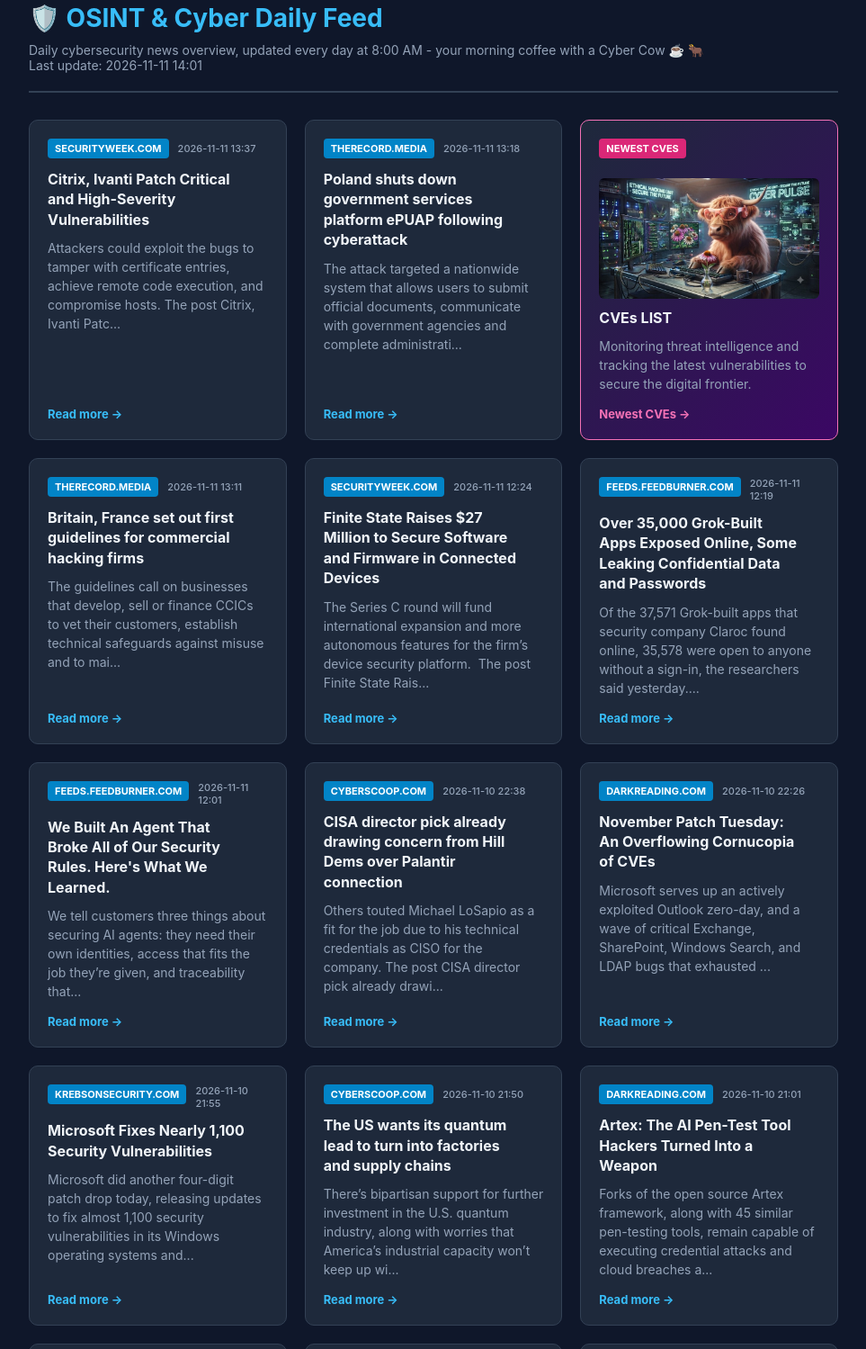
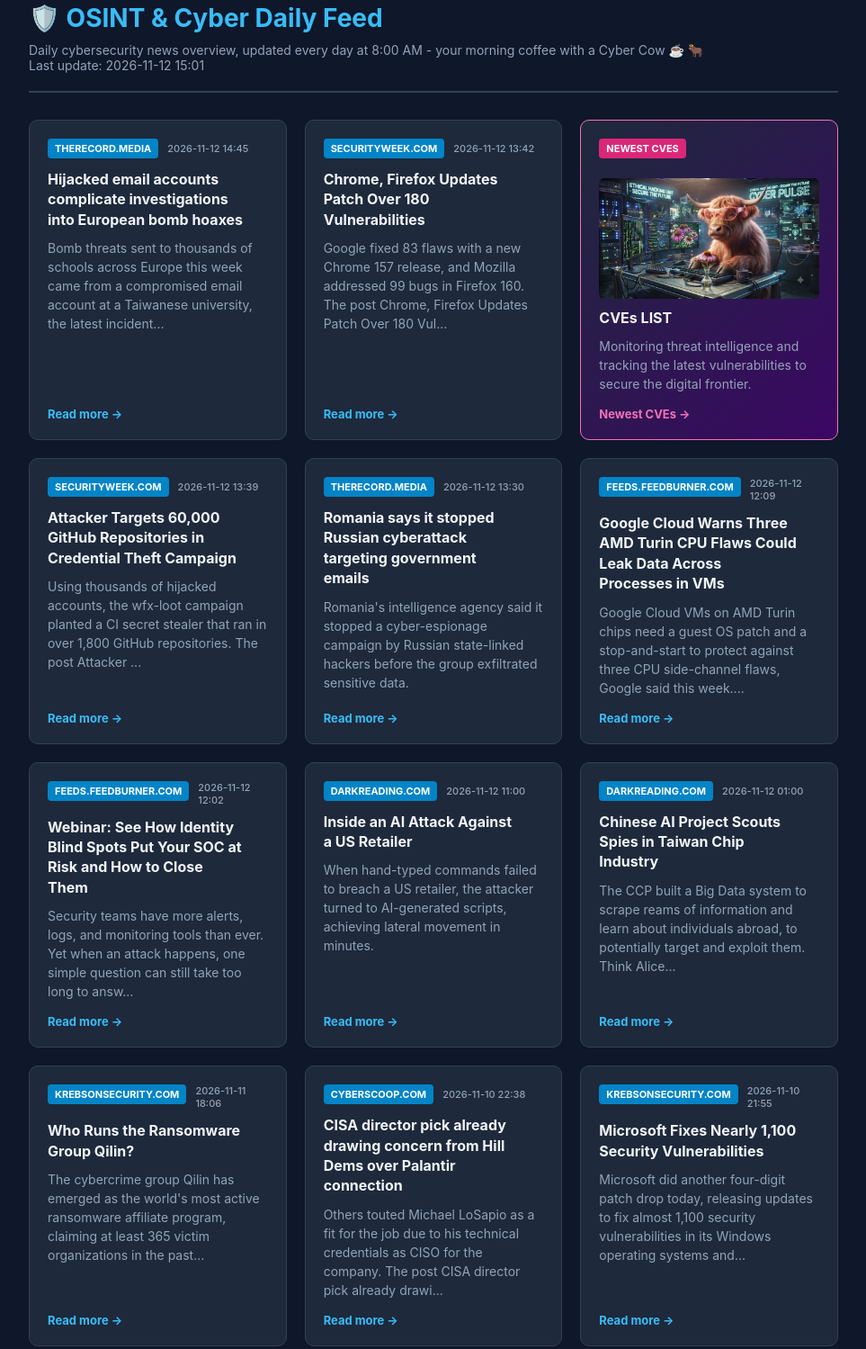
Before and after one commit to bettybu/cyber_pulse, a plain HTML site: page index.html in a window 1280 px wide. Shown: the part 37-1536 px from the top of the page at 90% size, without its empty margins (158-1121 px from the left). Drawn offline with Linux system fonts and the light colour scheme.

Commit message:
Daily automated news update [skip ci]

```diff
--- a/index.html
+++ b/index.html
@@ -107,7 +107,7 @@
     <div class="container">
         <header>
             <h1>🛡️ OSINT & Cyber Daily Feed</h1>
-                <div class="subtitle">Daily cybersecurity news overview, updated every day at 8:00 AM - your morning coffee with a Cyber Cow ☕ 🐂<br>Last update: 2026-11-11 14:01</div>
+                <div class="subtitle">Daily cybersecurity news overview, updated every day at 8:00 AM - your morning coffee with a Cyber Cow ☕ 🐂<br>Last update: 2026-11-12 15:01</div>
         </header>
 
         <div class="grid">
@@ -115,24 +115,24 @@
     <article class="card">
 
         <div style="display: flex; justify-content: flex-start; align-items: center; gap: 10px; margin-bottom: 12px;">
-            <span class="tag" style="margin-bottom: 0;">securityweek.com</span>
-            <span class="date-text">2026-11-11 13:37</span>
+            <span class="tag" style="margin-bottom: 0;">therecord.media</span>
+            <span class="date-text">2026-11-12 14:45</span>
         </div>
-        <h3>Citrix, Ivanti Patch Critical and High-Severity Vulnerabilities</h3>
-        <p class="summary-text">Attackers could exploit the bugs to tamper with certificate entries, achieve remote code execution, and compromise hosts.
-The post Citrix, Ivanti Patc...</p>
-        <a href="https://www.securityweek.com/citrix-ivanti-patch-critical-and-high-severity-vulnerabilities/" target="_blank" class="read-more">Read more &rarr;</a>
+        <h3>Hijacked email accounts complicate investigations into European bomb hoaxes</h3>
+        <p class="summary-text">Bomb threats sent to thousands of schools across Europe this week came from a compromised email account at a Taiwanese university, the latest incident...</p>
+        <a href="https://therecord.media/europe-hoax-email-threats" target="_blank" class="read-more">Read more &rarr;</a>
     </article>
 
     <article class="card">
 
         <div style="display: flex; justify-content: flex-start; align-items: center; gap: 10px; margin-bottom: 12px;">
-            <span class="tag" style="margin-bottom: 0;">therecord.media</span>
-            <span class="date-text">2026-11-11 13:18</span>
+            <span class="tag" style="margin-bottom: 0;">securityweek.com</span>
+            <span class="date-text">2026-11-12 13:42</span>
         </div>
-        <h3>Poland shuts down government services platform ePUAP following cyberattack</h3>
-        <p class="summary-text">The attack targeted a nationwide system that allows users to submit official documents, communicate with government agencies and complete administrati...</p>
-        <a href="https://therecord.media/poland-shuts-down-government-services-platform-cyberattack" target="_blank" class="read-more">Read more &rarr;</a>
+        <h3>Chrome, Firefox Updates Patch Over 180 Vulnerabilities</h3>
+        <p class="summary-text">Google fixed 83 flaws with a new Chrome 157 release, and Mozilla addressed 99 bugs in Firefox 160.
+The post Chrome, Firefox Updates Patch Over 180 Vul...</p>
+        <a href="https://www.securityweek.com/chrome-firefox-updates-patch-180-vulnerabilities/" target="_blank" class="read-more">Read more &rarr;</a>
     </article>
 
 <article class="card cow-special-card">
@@ -146,46 +146,79 @@ The post Citrix, Ivanti Patc...</p>
     <article class="card">
 
         <div style="display: flex; justify-content: flex-start; align-items: center; gap: 10px; margin-bottom: 12px;">
-            <span class="tag" style="margin-bottom: 0;">therecord.media</span>
-            <span class="date-text">2026-11-11 13:11</span>
+            <span class="tag" style="margin-bottom: 0;">securityweek.com</span>
+            <span class="date-text">2026-11-12 13:39</span>
         </div>
-        <h3>Britain, France set out first guidelines for commercial hacking firms</h3>
-        <p class="summary-text">The guidelines call on businesses that develop, sell or finance CCICs to vet their customers, establish technical safeguards against misuse and to mai...</p>
-        <a href="https://therecord.media/britain-france-set-out-guidelines-for-commercial-hacking-firms" target="_blank" class="read-more">Read more &rarr;</a>
+        <h3>Attacker Targets 60,000 GitHub Repositories in Credential Theft Campaign</h3>
+        <p class="summary-text">Using thousands of hijacked accounts, the wfx-loot campaign planted a CI secret stealer that ran in over 1,800 GitHub repositories.
+The post Attacker ...</p>
+        <a href="https://www.securityweek.com/attacker-targets-60000-github-repositories-in-credential-theft-campaign/" target="_blank" class="read-more">Read more &rarr;</a>
     </article>
 
     <article class="card">
 
         <div style="display: flex; justify-content: flex-start; align-items: center; gap: 10px; margin-bottom: 12px;">
-            <span class="tag" style="margin-bottom: 0;">securityweek.com</span>
-            <span class="date-text">2026-11-11 12:24</span>
+            <span class="tag" style="margin-bottom: 0;">therecord.media</span>
+            <span class="date-text">2026-11-12 13:30</span>
         </div>
-        <h3>Finite State Raises $27 Million to Secure Software and Firmware in Connected Devices</h3>
-        <p class="summary-text">The Series C round will fund international expansion and more autonomous features for the firm’s device security platform.
-The post Finite State Rais...</p>
-        <a href="https://www.securityweek.com/finite-state-raises-27-million-to-secure-software-and-firmware-in-connected-devices/" target="_blank" class="read-more">Read more &rarr;</a>
+        <h3>Romania says it stopped Russian cyberattack targeting government emails</h3>
+        <p class="summary-text">Romania's intelligence agency said it stopped a cyber-espionage campaign by Russian state-linked hackers before the group exfiltrated sensitive data.</p>
+        <a href="https://therecord.media/romania-russia-cyberattack-emails" target="_blank" class="read-more">Read more &rarr;</a>
     </article>
 
     <article class="card">
 
         <div style="display: flex; justify-content: flex-start; align-items: center; gap: 10px; margin-bottom: 12px;">
             <span class="tag" style="margin-bottom: 0;">feeds.feedburner.com</span>
-            <span class="date-text">2026-11-11 12:19</span>
+            <span class="date-text">2026-11-12 12:09</span>
         </div>
-        <h3>Over 35,000 Grok-Built Apps Exposed Online, Some Leaking Confidential Data and Passwords</h3>
-        <p class="summary-text">Of the 37,571 Grok-built apps that security company Claroc found online, 35,578 were open to anyone without a sign-in, the researchers said yesterday....</p>
-        <a href="https://thehackernews.com/2026/11/over-35000-grok-built-apps-exposed.html" target="_blank" class="read-more">Read more &rarr;</a>
+        <h3>Google Cloud Warns Three AMD Turin CPU Flaws Could Leak Data Across Processes in VMs</h3>
+        <p class="summary-text">Google Cloud VMs on AMD Turin chips need a guest OS patch and a stop-and-start to protect against three CPU side-channel flaws, Google said this week....</p>
+        <a href="https://thehackernews.com/2026/11/google-cloud-warns-three-amd-turin-cpu.html" target="_blank" class="read-more">Read more &rarr;</a>
     </article>
 
     <article class="card">
 
         <div style="display: flex; justify-content: flex-start; align-items: center; gap: 10px; margin-bottom: 12px;">
             <span class="tag" style="margin-bottom: 0;">feeds.feedburner.com</span>
-            <span class="date-text">2026-11-11 12:01</span>
+            <span class="date-text">2026-11-12 12:02</span>
         </div>
-        <h3>We Built An Agent That Broke All of Our Security Rules. Here's What We Learned.</h3>
-        <p class="summary-text">We tell customers three things about securing AI agents: they need their own identities, access that fits the job they’re given, and traceability that...</p>
-        <a href="https://thehackernews.com/2026/11/we-built-agent-that-broke-all-of-our.html" target="_blank" class="read-more">Read more &rarr;</a>
+        <h3>Webinar: See How Identity Blind Spots Put Your SOC at Risk and How to Close Them</h3>
+        <p class="summary-text">Security teams have more alerts, logs, and monitoring tools than ever. Yet when an attack happens, one simple question can still take too long to answ...</p>
+        <a href="https://thehackernews.com/2026/11/your-soc-sees-alert-but-does-it-know.html" target="_blank" class="read-more">Read more &rarr;</a>
+    </article>
+
+    <article class="card">
+
+        <div style="display: flex; justify-content: flex-start; align-items: center; gap: 10px; margin-bottom: 12px;">
+            <span class="tag" style="margin-bottom: 0;">darkreading.com</span>
+            <span class="date-text">2026-11-12 11:00</span>
+        </div>
+        <h3>Inside an AI Attack Against a US Retailer</h3>
+        <p class="summary-text">When hand-typed commands failed to breach a US retailer, the attacker turned to AI-generated scripts, achieving lateral movement in minutes.</p>
+        <a href="https://www.darkreading.com/cyberattacks-data-breaches/inside-ai-attack-us-retailer" target="_blank" class="read-more">Read more &rarr;</a>
+    </article>
+
+    <article class="card">
+
+        <div style="display: flex; justify-content: flex-start; align-items: center; gap: 10px; margin-bottom: 12px;">
+            <span class="tag" style="margin-bottom: 0;">darkreading.com</span>
+            <span class="date-text">2026-11-12 01:00</span>
+        </div>
+        <h3>Chinese AI Project Scouts Spies in Taiwan Chip Industry</h3>
+        <p class="summary-text">The CCP built a Big Data system to scrape reams of information and learn about individuals abroad, to potentially target and exploit them. Think Alice...</p>
+        <a href="https://www.darkreading.com/threat-intelligence/chinese-ai-project-scouts-spies-taiwan-chip-industry" target="_blank" class="read-more">Read more &rarr;</a>
+    </article>
+
+    <article class="card">
+
+        <div style="display: flex; justify-content: flex-start; align-items: center; gap: 10px; margin-bottom: 12px;">
+            <span class="tag" style="margin-bottom: 0;">krebsonsecurity.com</span>
+            <span class="date-text">2026-11-11 18:06</span>
+        </div>
+        <h3>Who Runs the Ransomware Group Qilin?</h3>
+        <p class="summary-text">The cybercrime group Qilin has emerged as the world's most active ransomware affiliate program, claiming at least 365 victim organizations in the past...</p>
+        <a href="https://krebsonsecurity.com/2026/11/who-runs-the-ransomware-group-qilin/" target="_blank" class="read-more">Read more &rarr;</a>
     </article>
 
     <article class="card">
@@ -198,17 +231,6 @@ The post Finite State Rais...</p>
         <p class="summary-text">Others touted Michael LoSapio as a fit for the job due to his technical credentials as CISO for the company.
 The post CISA director pick already drawi...</p>
         <a href="https://cyberscoop.com/michael-losapio-cisa-director-nomination-palantir-scrutiny/" target="_blank" class="read-more">Read more &rarr;</a>
-    </article>
-
-    <article class="card">
-
-        <div style="display: flex; justify-content: flex-start; align-items: center; gap: 10px; margin-bottom: 12px;">
-            <span class="tag" style="margin-bottom: 0;">darkreading.com</span>
-            <span class="date-text">2026-11-10 22:26</span>
-        </div>
-        <h3>November Patch Tuesday: An Overflowing Cornucopia of CVEs</h3>
-        <p class="summary-text">Microsoft serves up an actively exploited Outlook zero-day, and a wave of critical Exchange, SharePoint, Windows Search, and LDAP bugs that exhausted ...</p>
-        <a href="https://www.darkreading.com/vulnerabilities-threats/november-patch-tuesday-cornucopia-cves" target="_blank" class="read-more">Read more &rarr;</a>
     </article>
 
     <article class="card">
@@ -231,17 +253,6 @@ The post CISA director pick already drawi...</p>
         <h3>The US wants its quantum lead to turn into factories and supply chains</h3>
         <p class="summary-text">There’s bipartisan support for further investment in the U.S. quantum industry, along with worries that America’s industrial capacity won’t keep up wi...</p>
         <a href="https://cyberscoop.com/us-quantum-computing-industry-manufacturing-push/" target="_blank" class="read-more">Read more &rarr;</a>
-    </article>
-
-    <article class="card">
-
-        <div style="display: flex; justify-content: flex-start; align-items: center; gap: 10px; margin-bottom: 12px;">
-            <span class="tag" style="margin-bottom: 0;">darkreading.com</span>
-            <span class="date-text">2026-11-10 21:01</span>
-        </div>
-        <h3>Artex: The AI Pen-Test Tool Hackers Turned Into a Weapon</h3>
-        <p class="summary-text">Forks of the open source Artex framework, along with 45 similar pen-testing tools, remain capable of executing credential attacks and cloud breaches a...</p>
-        <a href="https://www.darkreading.com/cyberattacks-data-breaches/artex-ai-pen-test-tool-hackers-weapon" target="_blank" class="read-more">Read more &rarr;</a>
     </article>
 
     <article class="card">
@@ -308,17 +319,6 @@ The post CISA director pick already drawi...</p>
         <h3>How Online Maps Lay Bare the US Military Bases Targeted by Iran</h3>
         <p class="summary-text">Sign up here to receive Bellingcat’s biggest investigations by email as soon as they are published. Become a member and support our work here. In Sept...</p>
         <a href="https://www.bellingcat.com/news/2026/11/05/how-online-maps-lay-bare-the-us-military-bases-targeted-by-iran/" target="_blank" class="read-more">Read more &rarr;</a>
-    </article>
-
-    <article class="card">
-
-        <div style="display: flex; justify-content: flex-start; align-items: center; gap: 10px; margin-bottom: 12px;">
-            <span class="tag" style="margin-bottom: 0;">krebsonsecurity.com</span>
-            <span class="date-text">2026-11-05 04:36</span>
-        </div>
-        <h3>Want to Rent an Internet Address at the White House?</h3>
-        <p class="summary-text">Several staffers at the White House are using computers or mobile devices equipped with residential proxy services that render their internet address ...</p>
-        <a href="https://krebsonsecurity.com/2026/11/want-to-rent-an-internet-address-at-the-white-house/" target="_blank" class="read-more">Read more &rarr;</a>
     </article>
 
     <article class="card">
```
